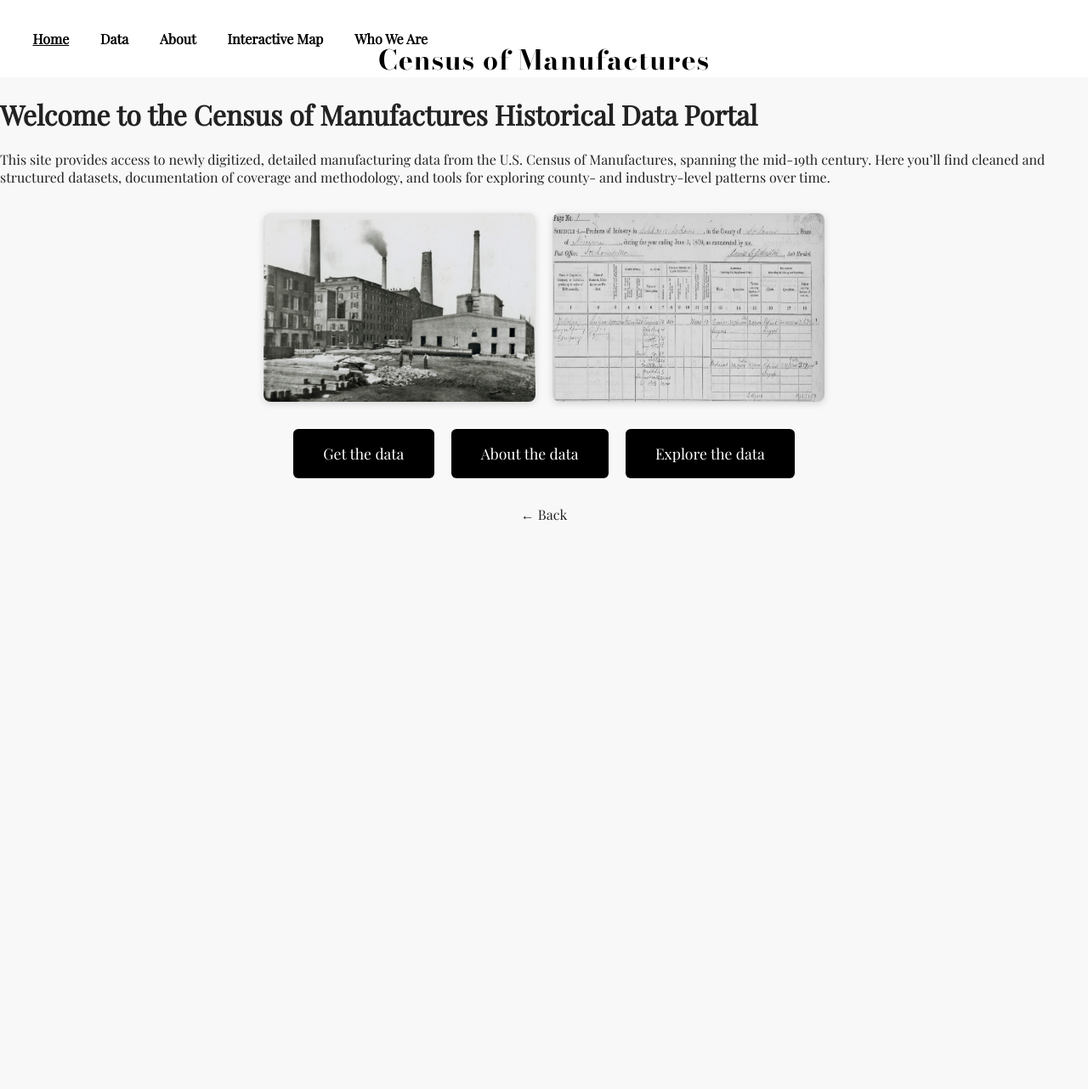
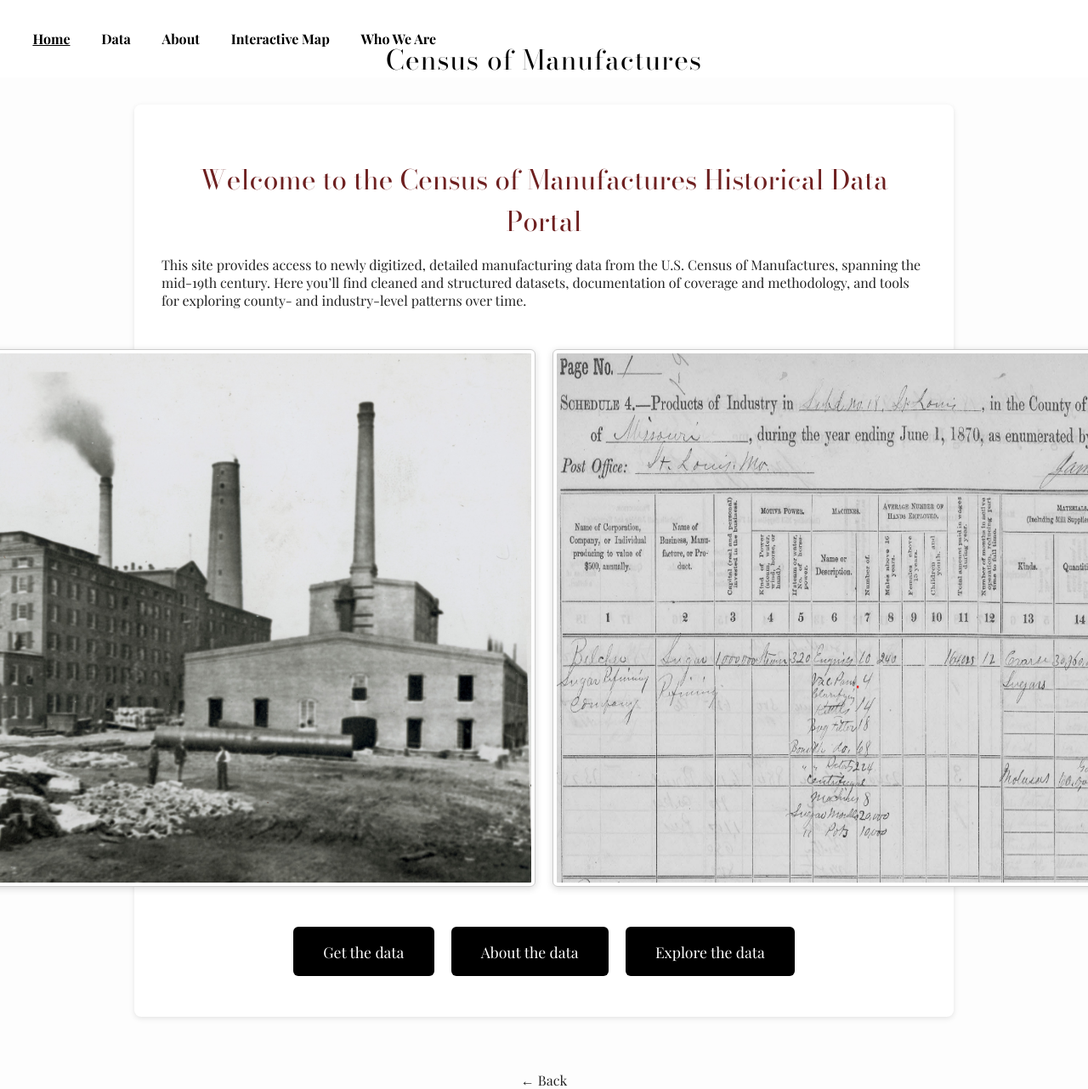
Before and after one commit to allen-otterstrom/CMF_data, a Jekyll site: the page built from index.md, in a window 1280 px wide. Shown: the whole page at 85% size. Built offline with Jekyll 4.4.1, drawn with Linux system fonts in a browser that asks for light colours; before the commit the page ends 900 px from its top, so only the background shows below that.

Commit message:
Update default.html

```diff
--- a/_layouts/default.html
+++ b/_layouts/default.html
@@ -4,9 +4,86 @@
   <meta charset="UTF-8">
   <meta name="viewport" content="width=device-width, initial-scale=1.0">
   <title>{{ page.title }} - {{ site.title }}</title>
+
+  <!-- External CSS -->
   <link rel="stylesheet" href="{{ '/assets/style.css' | relative_url }}">
+
+  <!-- Google Fonts: Bodoni Moda + Playfair Display -->
+  <link href="https://fonts.googleapis.com/css2?family=Bodoni+Moda:wght@400;700&family=Playfair+Display:wght@400;700&display=swap" rel="stylesheet">
+
+  <style>
+    /* Body text */
+    body {
+      font-family: 'Playfair Display', serif;
+      font-weight: 400;
+      margin: 0;
+      padding: 0;
+      background-color: #fdfdfd;
+      color: #222;
+    }
+
+    /* Main content container */
+    main {
+      max-width: 900px;
+      margin: 2em auto 4em;
+      padding: 1em 2em;
+      background: white;
+      border-radius: 8px;
+      box-shadow: 0 2px 6px rgba(0,0,0,0.1);
+    }
+
+    /* Headers: Bodoni Moda */
+    h1, h2, h3, h4, h5, h6 {
+      font-family: 'Bodoni Moda', serif;
+      font-weight: 400; /* lighter weight */
+      color: #6e2020;
+      margin-top: 1.5em;
+      margin-bottom: 0.5em;
+      text-align: center;
+    }
+
+    p {
+      margin: 1em 0;
+    }
+
+    /* Images */
+    .markdown-body img {
+      display: block;
+      max-width: 100%;
+      height: auto;
+      margin: 15px 0;
+      border: 1px solid #ccc;
+      border-radius: 6px;
+      background: #fff;
+      padding: 4px;
+    }
+
+    /* Back link */
+    .back-link {
+      text-decoration: none;
+      color: inherit;
+      cursor: pointer;
+      font-size: 1em;
+    }
+
+    .back-link:hover {
+      text-decoration: underline;
+    }
+
+    /* Mobile responsiveness */
+    @media (max-width: 600px) {
+      main {
+        margin: 1em;
+        padding: 1em;
+      }
+
+      h1, h2, h3, h4, h5, h6 {
+        font-size: 1.5em;
+      }
+    }
+  </style>
 </head>
-<body>
+<body class="{% if page.url == '/' %}page-index{% endif %}">
 
   {% include header.html %}
 
```
Lines whose indentation alone changed are shown as unchanged.
